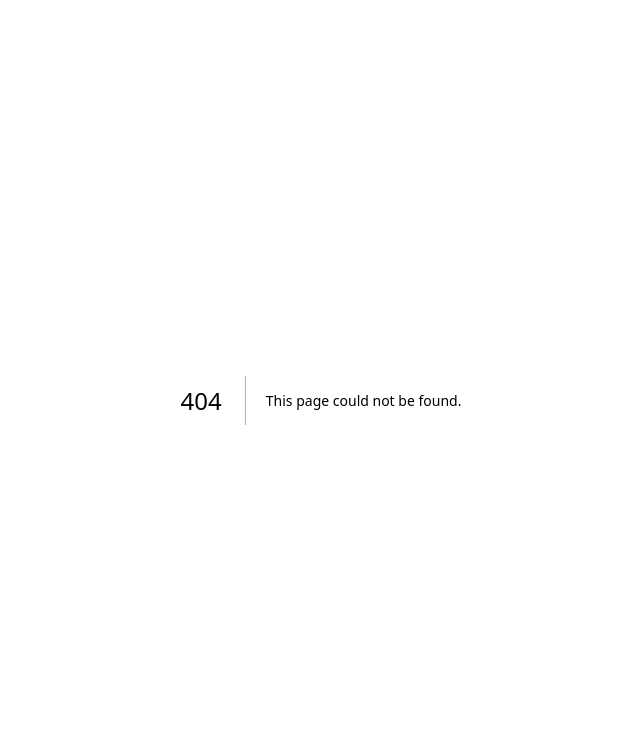
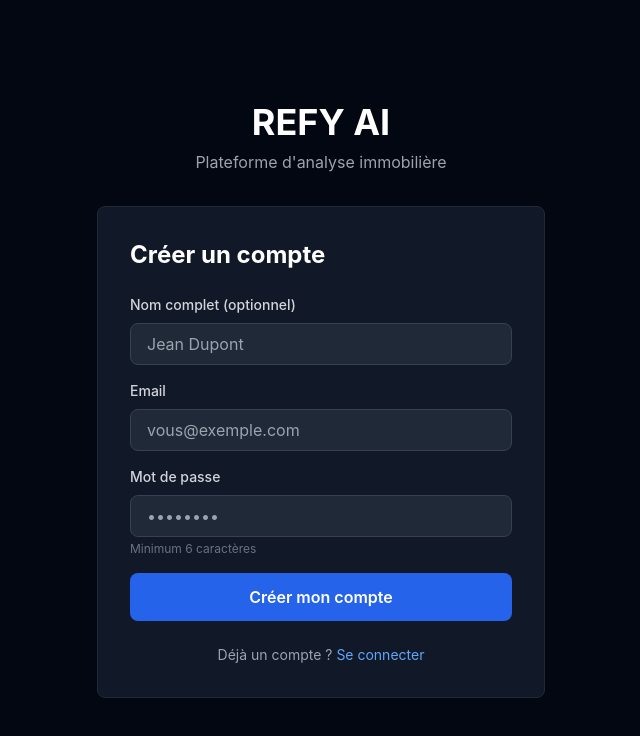
Before and after one commit to YLDHN/REFYAI, a Next.js app in the folder frontend/: page /auth/register in a window 1280 px wide. Before the commit this address had no page. Shown: the top 736 px of the page, without its empty margins (319-959 px from the left). Built offline with nearby package versions, Linux system fonts and the light colour scheme.

Commit message:
feat: add authentication pages (login/register) and fix dark theme consistency

```diff
--- /dev/null
+++ b/frontend/src/app/auth/login/page.tsx
@@ -0,0 +1,112 @@
+'use client';
+
+import { useState } from 'react';
+import Link from 'next/link';
+import { useRouter } from 'next/navigation';
+
+export default function LoginPage() {
+  const router = useRouter();
+  const [email, setEmail] = useState('');
+  const [password, setPassword] = useState('');
+  const [error, setError] = useState('');
+  const [loading, setLoading] = useState(false);
+
+  const handleLogin = async (e: React.FormEvent) => {
+    e.preventDefault();
+    setError('');
+    setLoading(true);
+
+    try {
+      const response = await fetch(`${process.env.NEXT_PUBLIC_API_URL}/api/v1/auth/login`, {
+        method: 'POST',
+        headers: {
+          'Content-Type': 'application/json',
+        },
+        body: JSON.stringify({ email, password }),
+      });
+
+      if (!response.ok) {
+        const data = await response.json();
+        throw new Error(data.detail || 'Erreur de connexion');
+      }
+
+      const data = await response.json();
+      localStorage.setItem('token', data.access_token);
+      router.push('/dashboard');
+    } catch (err: any) {
+      setError(err.message);
+    } finally {
+      setLoading(false);
+    }
+  };
+
+  return (
+    <div className="min-h-screen bg-gray-950 flex items-center justify-center p-4">
+      <div className="max-w-md w-full">
+        {/* Logo */}
+        <div className="text-center mb-8">
+          <h1 className="text-4xl font-bold text-white mb-2">REFY AI</h1>
+          <p className="text-gray-400">Plateforme d&apos;analyse immobilière</p>
+        </div>
+
+        {/* Login Form */}
+        <div className="bg-gray-900 rounded-lg border border-gray-800 p-8">
+          <h2 className="text-2xl font-bold text-white mb-6">Connexion</h2>
+
+          {error && (
+            <div className="mb-4 p-3 bg-red-500/10 border border-red-500/30 rounded-lg">
+              <p className="text-red-400 text-sm">{error}</p>
+            </div>
+          )}
+
+          <form onSubmit={handleLogin} className="space-y-4">
+            <div>
+              <label className="block text-sm font-medium text-gray-300 mb-2">
+                Email
+              </label>
+              <input
+                type="email"
+                value={email}
+                onChange={(e) => setEmail(e.target.value)}
+                className="w-full px-4 py-2 bg-gray-800 border border-gray-700 rounded-lg text-white focus:ring-2 focus:ring-blue-600 focus:border-transparent"
+                placeholder="vous@exemple.com"
+                required
+              />
+            </div>
+
+            <div>
+              <label className="block text-sm font-medium text-gray-300 mb-2">
+                Mot de passe
+              </label>
+              <input
+                type="password"
+                value={password}
+                onChange={(e) => setPassword(e.target.value)}
+                className="w-full px-4 py-2 bg-gray-800 border border-gray-700 rounded-lg text-white focus:ring-2 focus:ring-blue-600 focus:border-transparent"
+                placeholder="••••••••"
+                required
+              />
+            </div>
+
+            <button
+              type="submit"
+              disabled={loading}
+              className="w-full px-6 py-3 bg-blue-600 text-white rounded-lg font-semibold hover:bg-blue-700 disabled:opacity-50 disabled:cursor-not-allowed transition"
+            >
+              {loading ? 'Connexion...' : 'Se connecter'}
+            </button>
+          </form>
+
+          <div className="mt-6 text-center">
+            <p className="text-gray-400 text-sm">
+              Pas encore de compte ?{' '}
+              <Link href="/auth/register" className="text-blue-400 hover:text-blue-300">
+                Créer un compte
+              </Link>
+            </p>
+          </div>
+        </div>
+      </div>
+    </div>
+  );
+}
--- /dev/null
+++ b/frontend/src/app/auth/register/page.tsx
@@ -0,0 +1,131 @@
+'use client';
+
+import { useState } from 'react';
+import Link from 'next/link';
+import { useRouter } from 'next/navigation';
+
+export default function RegisterPage() {
+  const router = useRouter();
+  const [email, setEmail] = useState('');
+  const [password, setPassword] = useState('');
+  const [fullName, setFullName] = useState('');
+  const [error, setError] = useState('');
+  const [loading, setLoading] = useState(false);
+
+  const handleRegister = async (e: React.FormEvent) => {
+    e.preventDefault();
+    setError('');
+    setLoading(true);
+
+    try {
+      const response = await fetch(`${process.env.NEXT_PUBLIC_API_URL}/api/v1/auth/register`, {
+        method: 'POST',
+        headers: {
+          'Content-Type': 'application/json',
+        },
+        body: JSON.stringify({
+          email,
+          password,
+          full_name: fullName || null
+        }),
+      });
+
+      if (!response.ok) {
+        const data = await response.json();
+        throw new Error(data.detail || 'Erreur lors de l&apos;inscription');
+      }
+
+      // Rediriger vers la page de connexion
+      router.push('/auth/login?registered=true');
+    } catch (err: any) {
+      setError(err.message);
+    } finally {
+      setLoading(false);
+    }
+  };
+
+  return (
+    <div className="min-h-screen bg-gray-950 flex items-center justify-center p-4">
+      <div className="max-w-md w-full">
+        {/* Logo */}
+        <div className="text-center mb-8">
+          <h1 className="text-4xl font-bold text-white mb-2">REFY AI</h1>
+          <p className="text-gray-400">Plateforme d&apos;analyse immobilière</p>
+        </div>
+
+        {/* Register Form */}
+        <div className="bg-gray-900 rounded-lg border border-gray-800 p-8">
+          <h2 className="text-2xl font-bold text-white mb-6">Créer un compte</h2>
+
+          {error && (
+            <div className="mb-4 p-3 bg-red-500/10 border border-red-500/30 rounded-lg">
+              <p className="text-red-400 text-sm">{error}</p>
+            </div>
+          )}
+
+          <form onSubmit={handleRegister} className="space-y-4">
+            <div>
+              <label className="block text-sm font-medium text-gray-300 mb-2">
+                Nom complet (optionnel)
+              </label>
+              <input
+                type="text"
+                value={fullName}
+                onChange={(e) => setFullName(e.target.value)}
+                className="w-full px-4 py-2 bg-gray-800 border border-gray-700 rounded-lg text-white focus:ring-2 focus:ring-blue-600 focus:border-transparent"
+                placeholder="Jean Dupont"
+              />
+            </div>
+
+            <div>
+              <label className="block text-sm font-medium text-gray-300 mb-2">
+                Email
+              </label>
+              <input
+                type="email"
+                value={email}
+                onChange={(e) => setEmail(e.target.value)}
+                className="w-full px-4 py-2 bg-gray-800 border border-gray-700 rounded-lg text-white focus:ring-2 focus:ring-blue-600 focus:border-transparent"
+                placeholder="vous@exemple.com"
+                required
+              />
+            </div>
+
+            <div>
+              <label className="block text-sm font-medium text-gray-300 mb-2">
+                Mot de passe
+              </label>
+              <input
+                type="password"
+                value={password}
+                onChange={(e) => setPassword(e.target.value)}
+                className="w-full px-4 py-2 bg-gray-800 border border-gray-700 rounded-lg text-white focus:ring-2 focus:ring-blue-600 focus:border-transparent"
+                placeholder="••••••••"
+                required
+                minLength={6}
+              />
+              <p className="text-xs text-gray-500 mt-1">Minimum 6 caractères</p>
+            </div>
+
+            <button
+              type="submit"
+              disabled={loading}
+              className="w-full px-6 py-3 bg-blue-600 text-white rounded-lg font-semibold hover:bg-blue-700 disabled:opacity-50 disabled:cursor-not-allowed transition"
+            >
+              {loading ? 'Création...' : 'Créer mon compte'}
+            </button>
+          </form>
+
+          <div className="mt-6 text-center">
+            <p className="text-gray-400 text-sm">
+              Déjà un compte ?{' '}
+              <Link href="/auth/login" className="text-blue-400 hover:text-blue-300">
+                Se connecter
+              </Link>
+            </p>
+          </div>
+        </div>
+      </div>
+    </div>
+  );
+}
--- a/frontend/src/components/layout/DashboardLayout.tsx
+++ b/frontend/src/components/layout/DashboardLayout.tsx
@@ -9,7 +9,7 @@ interface DashboardLayoutProps {
 
 export default function DashboardLayout({ children }: DashboardLayoutProps) {
   return (
-    <div className="flex min-h-screen bg-gray-50">
+    <div className="flex min-h-screen bg-gray-950">
       <Sidebar />
       <main className="flex-1 ml-64 overflow-auto">
         <div className="p-8">
```
